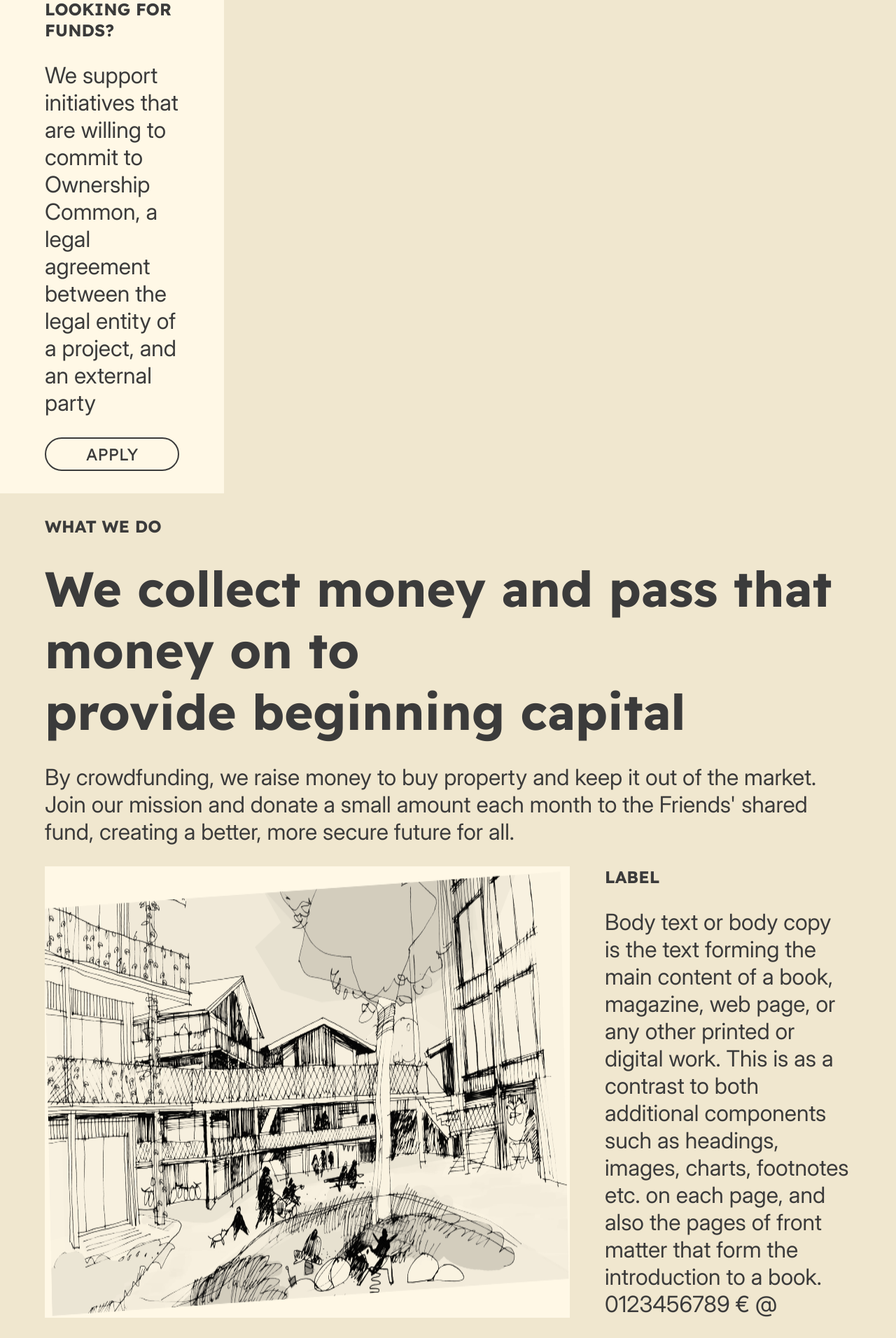
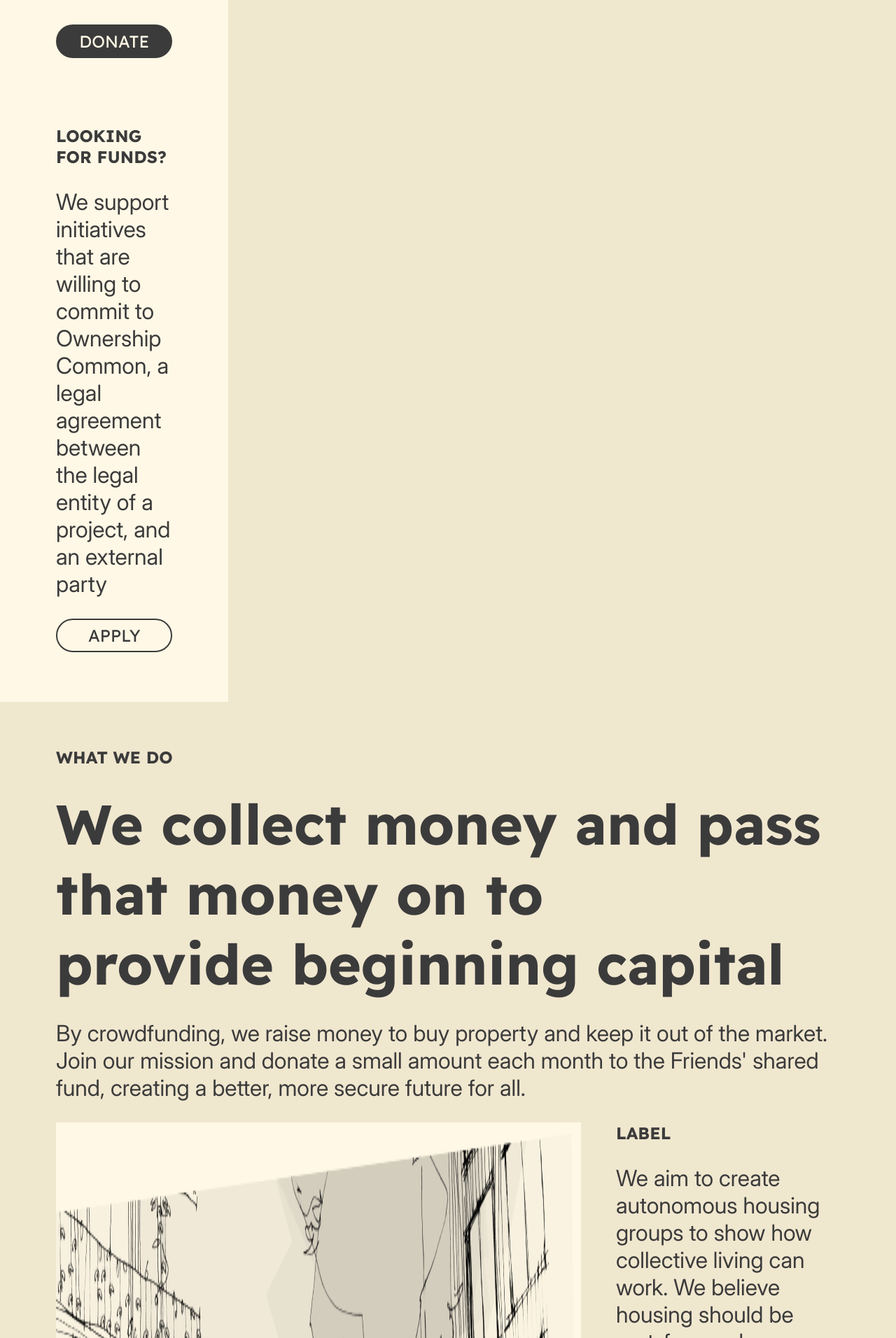
Before and after one commit to pessi-v/fic-website, a SvelteKit app: page / in a window 1280 px wide. Shown: the part 868-2780 px from the top of the page at 70% size. Built offline with nearby package versions, Linux system fonts and the light colour scheme.

Commit message:
begun work on mobile layout

```diff
--- a/src/routes/+page.svelte
+++ b/src/routes/+page.svelte
@@ -19,7 +19,7 @@
 				We support initiatives that are willing to commit to Ownership Common, a legal agreement
 				between the legal entity of a project, and an external party
 			</p>
-			<button class="btn btn-secondary buttonSecondary">APPLY</button>
+			<a class="btn btn-secondary buttonSecondary" href="#section2">APPLY</a>
 		</div>
 	</div>
 	<div class="navBar">
@@ -52,10 +52,18 @@
 			<div class="flex-column-row-gap">
 				<h4 class="label">LABEL</h4>
 				<p>
-					Body text or body copy is the text forming the main content of a book, magazine, web page,
-					or any other printed or digital work. This is as a contrast to both additional components
-					such as headings, images, charts, footnotes etc. on each page, and also the pages of front
-					matter that form the introduction to a book. 0123456789 € @
+					We aim to create autonomous housing groups to show how collective living can work. We
+					believe housing should be rent-free and controlled by residents, with no need to pay
+					landlords. Everyone deserves a secure home as a basic human right. Housing security is key
+					to freedom. It allows us to focus more on helping our communities, caring for the
+					environment, and building a more social society.
+				</p>
+				<p style="font-size: 1.5rem;">
+					We only support initiatives, that are willing to commit to Ownership in Common, a legal
+					agreement between the property-owning legal entity of a project, and an external party:
+					either Friends in Common, or a third-party aligned with our mission.This agreement gives
+					enough legal power to the external party to block the resale of the property, making it
+					impossible for a Friends in Common supported property to return to the market.
 				</p>
 			</div>
 		</div>
@@ -163,12 +171,20 @@
 </div>
 <div class="sectionForm" id="sectionForm">
 	<h4 class="label">JOIN US</h4>
-	<h2>Big donations help a lot,<br />small ones do too. 5e/m, hop!</h2>
+	<h2>
+		We want to increase the number of community-owned housing across the EU, while keeping homes out
+		of the market
+	</h2>
 	<p>
-		Body text or body copy is the text forming the main content of a book, magazine, web page, or
-		any other printed or digital work. This is as a contrast to both additional components such as
-		headings, images, charts, footnotes etc. on each page, and also the pages of front matter that
-		form the introduction to a book.
+		We aim to partially or fully fund 1000 new community-owned housing projects in the EU countries
+		within 5 to 10 years. Recipient projects of our support must agree on a contract* designed to
+		keep property away from the market.
+	</p>
+	<br />
+	<p>
+		We rank applicant projects based on how well they would benefit their neighbourhood communities,
+		contribute to ecological land stewardship and food security and how active their members are
+		within social and ecological movements.
 	</p>
 	<div class="sectionFormSubFrame">
 		<div class="donationForm">
@@ -188,7 +204,7 @@
 		</div>
 	</div>
 </div>
-<div class="section2">
+<div class="section2" id="section2">
 	<h4 class="label">LABEL</h4>
 	<h2>Main Title of a Reasonable Standard Length</h2>
 	<p>
@@ -275,7 +291,11 @@
 	}
 
 	h2 {
-		font-size: 4.4rem;
+		font-size: 3rem;
+
+		@include media(tabletAndUp) {
+			font-size: 5rem;
+		}
 	}
 
 	a,
@@ -315,15 +335,18 @@
 	}
 
 	.x-padding {
+		padding-left: 1rem;
+		padding-right: 1rem;
+
 		@include media(tabletAndUp) {
-			padding-left: var(--space-xxxxl);
-			padding-right: var(--space-xxxxl);
+			padding-left: 5rem;
+			padding-right: 5rem;
 		}
 	}
 
 	.y-padding {
 		@include media(tabletAndUp) {
-			padding-top: var(--space-xl);
+			padding-top: var(--space-xxxxl);
 			padding-bottom: var(--space-xl);
 		}
 	}
@@ -341,6 +364,15 @@
 		// height: auto;
 		background-color: var(--background-color-secondary);
 		// min-height: auto;
+		width: 100vw;
+		display: grid;
+		// grid-template-columns: 100%;
+		grid-template-rows: auto;
+		grid-template-areas:
+			'logo'
+			'heroCard'
+			'cardButtonMain'
+			'cardButtonSecondary';
 
 		@include media(tabletAndUp) {
 			height: auto;
@@ -351,20 +383,16 @@
 				'logo navBar'
 				'cardButtonMain heroCard'
 				'cardButtonSecondary heroCard';
-
-			h2 {
-				font-size: 6.125rem;
-			}
-		}
 		}
 
 		.logo {
 			@extend .x-padding;
 			background-color: var(--background-color-primary);
+			height: auto;
+			grid-area: logo;
 
 			@include media(tabletAndUp) {
 				// The CSS for screens bigger than tablets
-			grid-area: logo;
 				display: flex;
 				justify-content: flex-start;
 				align-items: center;
@@ -375,10 +403,10 @@
 			@extend .x-padding;
 			@extend .y-padding;
 			background-color: var(--background-color-primary);
+			grid-area: cardButtonMain;
 
 			@include media(tabletAndUp) {
 				// The CSS for screens bigger than
-			grid-area: cardButtonMain;
 			}
 		}
 
@@ -386,23 +414,24 @@
 			@extend .x-padding;
 			@extend .y-padding;
 			background-color: var(--background-color-primary);
+			grid-area: cardButtonSecondary;
 
 			@include media(tabletAndUp) {
 				// The CSS for screens bigger than tablets
-			grid-area: cardButtonSecondary;
 			}
 		}
 
 		.navBar {
 			@extend .x-padding;
-		background-color: var(--background-color-secondary);
+			display: none;
 
 			@include media(tabletAndUp) {
 				// The CSS for screens bigger than tablets
+				display: flex;
 				grid-area: navBar;
-			display: flex;
 				justify-content: space-between;
 				align-items: center;
+				background-color: var(--background-color-secondary);
 			}
 		}
 
@@ -410,13 +439,22 @@
 			@extend .x-padding;
 			@extend .y-padding;
 			background-color: var(--background-color-secondary);
+			grid-area: heroCard;
+
+			// h2 {
+			// 	font-size: rem;
+			// }
 
 			@include media(tabletAndUp) {
 				// The CSS for screens bigger than tablets
 				// height: 100%;
 				// width: 70%;
-			grid-area: heroCard;
 				text-wrap: wrap;
+
+				h2 {
+					font-size: 6.125rem;
+				}
+			}
 		}
 	}
 
@@ -425,6 +463,10 @@
 		@extend .y-padding;
 		background-color: var(--background-color-secondary);
 		height: auto;
+
+		img {
+			max-width: 90vw;
+		}
 
 		@include media(tabletAndUp) {
 			// The CSS for screens bigger than tablets
@@ -488,7 +530,7 @@
 					p {
 						display: block;
 						color: var(--fic-gray);
-						font-size: 6cqmin;
+						font-size: 6.8cqmin;
 					}
 				}
 			}
@@ -601,6 +643,11 @@
 			min-width: 13vw;
 			border: 1px solid var(--fic-gray);
 			background-color: var(--background-color-primary);
+			display: flex;
+			align-items: center;
+			justify-content: flex-start;
+			padding: 2rem;
+			font-size: 1rem;
 		}
 
 		.sectionFormSubFrame {
```
Lines whose indentation alone changed are shown as unchanged.
